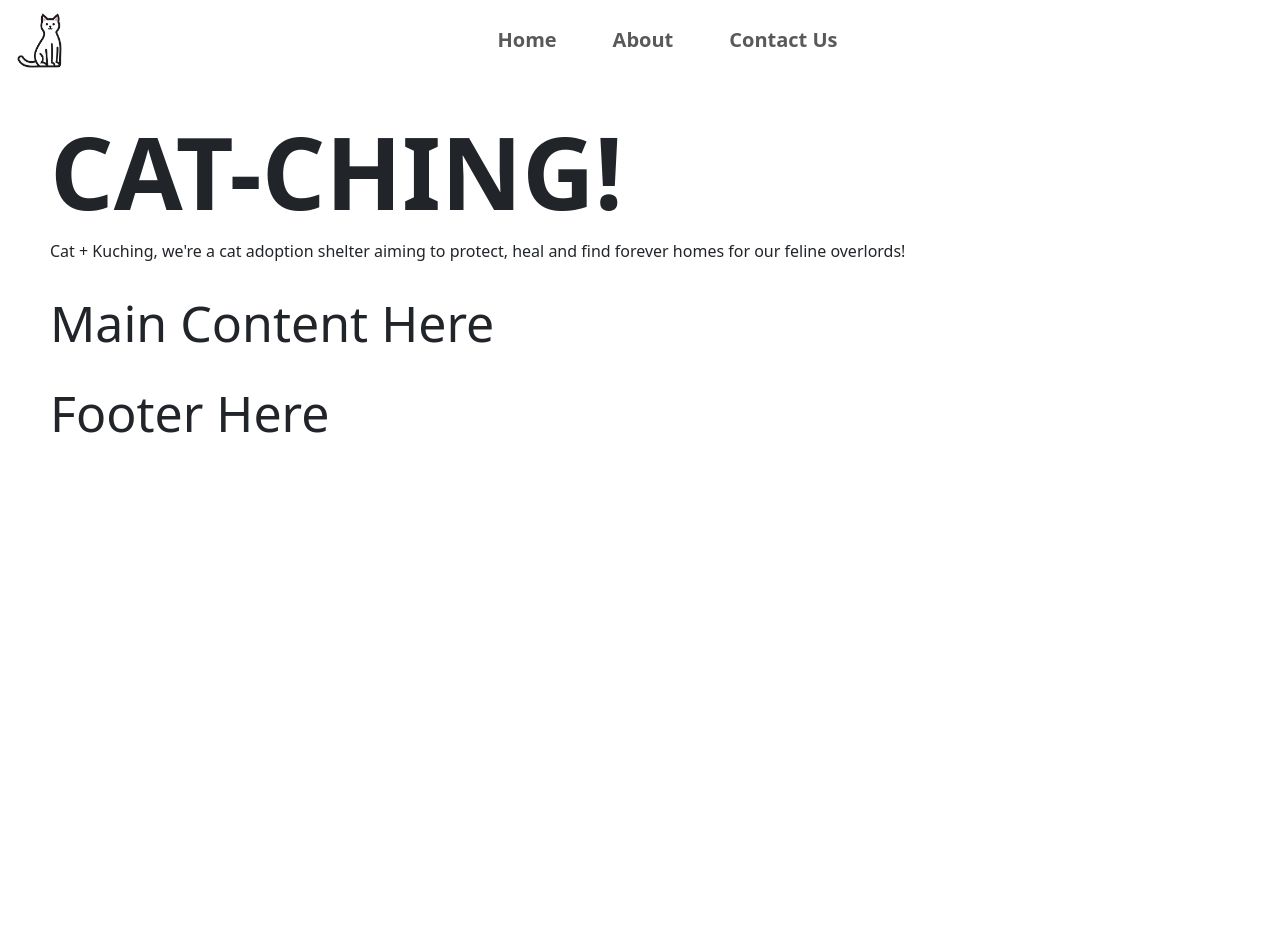
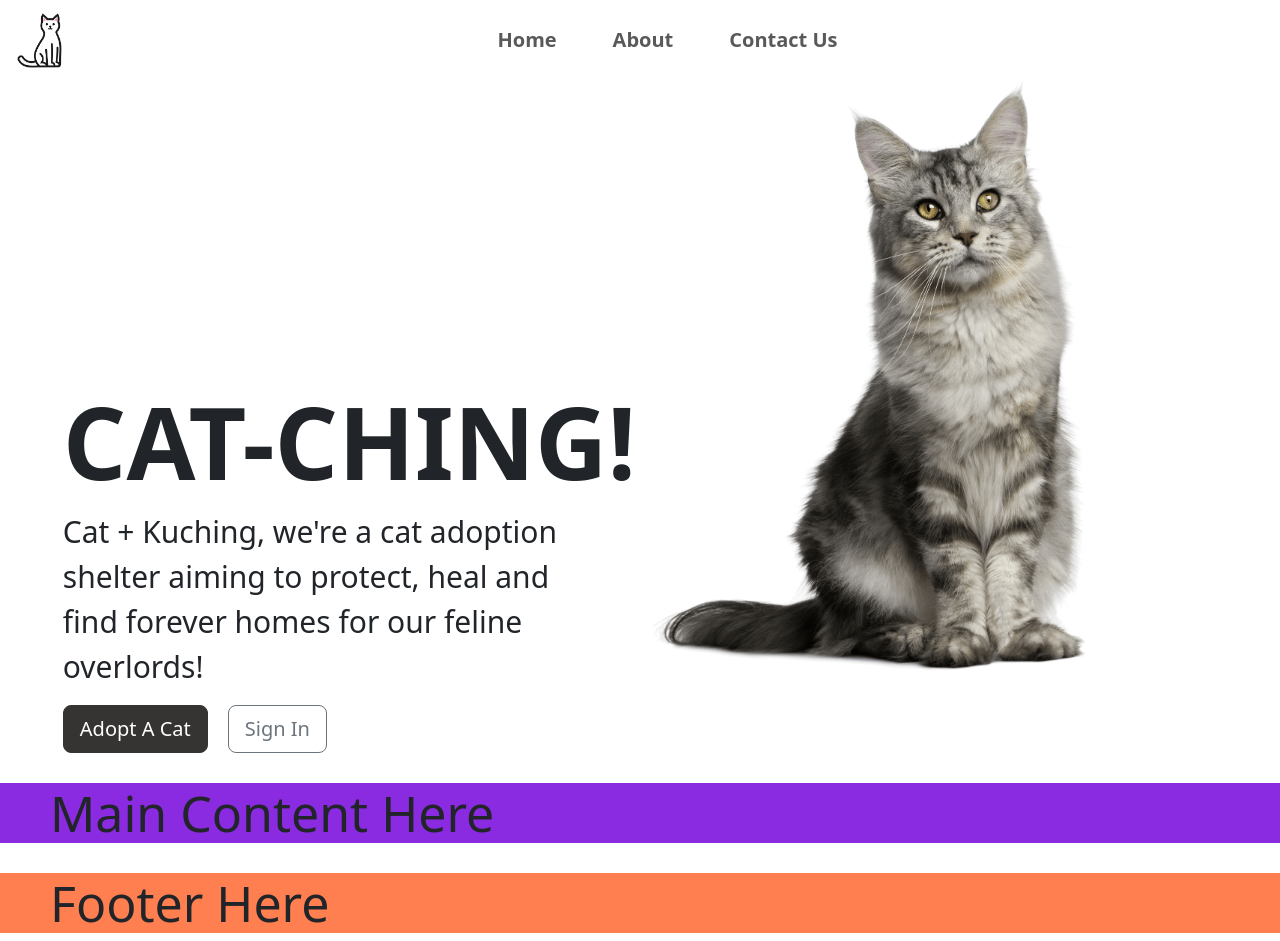
Before and after one commit to ilham-yassin/CATching-app-tutorial, a Vue app: page /home in a window 1280 px wide. Before the commit the page ends 800 px from the top, so only its background shows below. Built offline with nearby package versions, Linux system fonts and the light colour scheme.

Commit message:
feat: added slot tags for the components

```diff
--- a/src/components/Content.vue
+++ b/src/components/Content.vue
@@ -16,4 +16,8 @@ h1 {
     margin-left: 50px;
 }
 
+div {
+    background-color:blueviolet;
+}
+
 </style>
--- a/src/components/Footer.vue
+++ b/src/components/Footer.vue
@@ -16,4 +16,8 @@ h1 {
     margin-left: 50px;
 }
 
+div {
+    background-color:coral;
+}
+
 </style>
--- a/src/components/Landing.vue
+++ b/src/components/Landing.vue
@@ -1,9 +1,15 @@
 <template>
-    <div>
+    <div id="textcontent">
         <h1>CAT-CHING!</h1>
         <p>Cat + Kuching, we're a cat adoption shelter aiming to protect, heal and find forever homes for our feline
             overlords!</p>
+        <button id="btnadopt" class="btn btn-primary btn-lg" type="submit">Adopt A Cat </button>
+        <button id="btnsignin" type="button" class="btn btn-outline-secondary btn-lg">Sign In</button>
     </div>
+    <div id="imgcontent">
+        <img src="../assets/catlanding.png">
+    </div>
+    <div class="clear"> </div>
 </template>
 
 <script lang="ts" setup>
@@ -14,21 +20,59 @@
 h1 {
     font-size: 100px;
     font-weight: bold;
-    margin-top: 30px;
+    margin-top: 300px;
     margin-left: 50px;
 }
 
 p {
     margin-left: 50px;
+    margin-right: 50px;
+    font-size: 30px;
+    font-weight: lighter;
 }
 
-#header {
-    background-color: brown;
+img {
+    width: 100%;
 }
 
-#headerbg {
-    width: 100%;
-    height: auto;
-    background-image: url(../assets/cat02.jpg);
+.clear {
+    clear: both;
 }
+
+#textcontent {
+    /* background-color: bisque; */
+    width: 50%;
+    margin-left: 1%;
+    text-align: left;
+    float: left;
+}
+
+#imgcontent {
+    /* background-color: blue; */
+    width: 35%;
+    margin-right: 1%;
+    text-align: right;
+    float: left;
+}
+
+#btnadopt {
+    font-size: 20px;
+    background-color: #363333;
+    border-color: #363333;
+    margin-left: 50px;
+}
+
+#btnadopt:hover {
+    background-color: #000;
+}
+
+#btnsignin {
+    font-size: 20px;
+    margin-left: 20px;
+}
+
+#btnsignin:hover {
+    color:#000;
+}
+
 </style>
```
Also changed, not shown: src/pages/Homepage.vue (+10 -6 lines), src/assets/catlanding.png (added), src/components/CatCard.vue (added).
